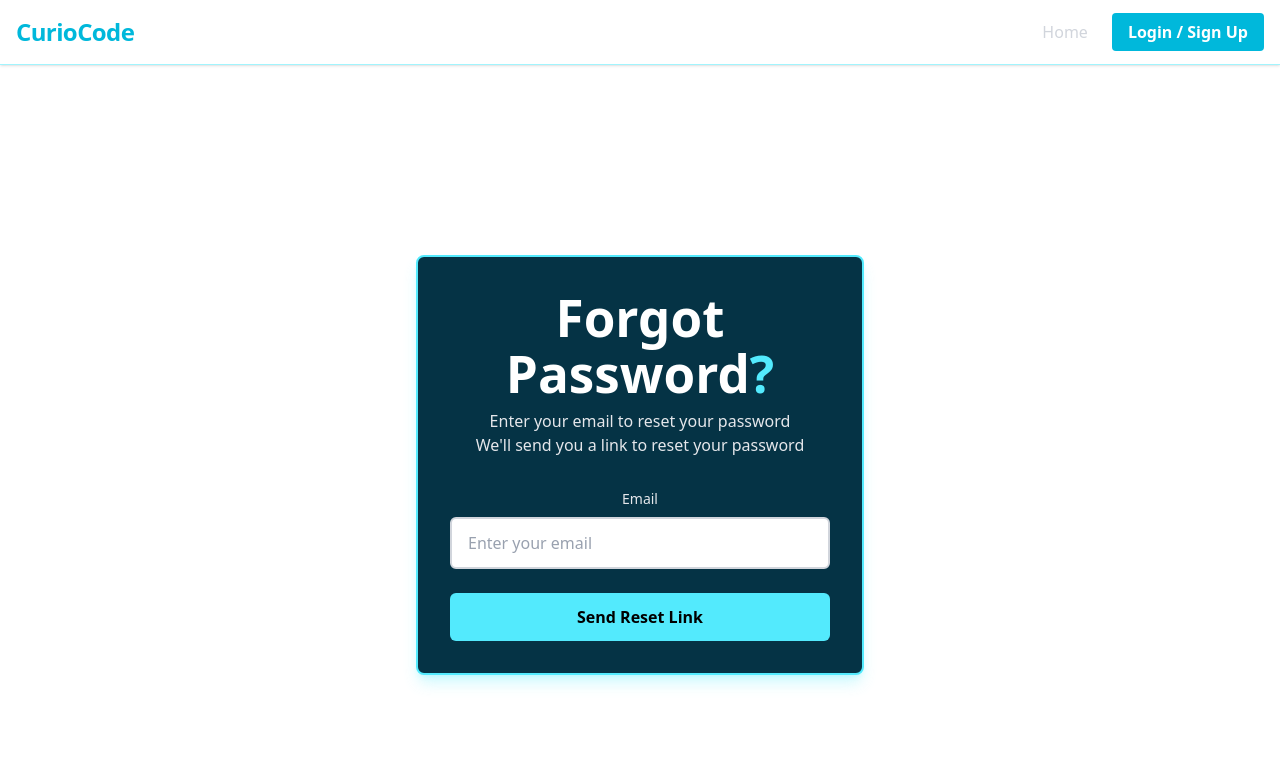
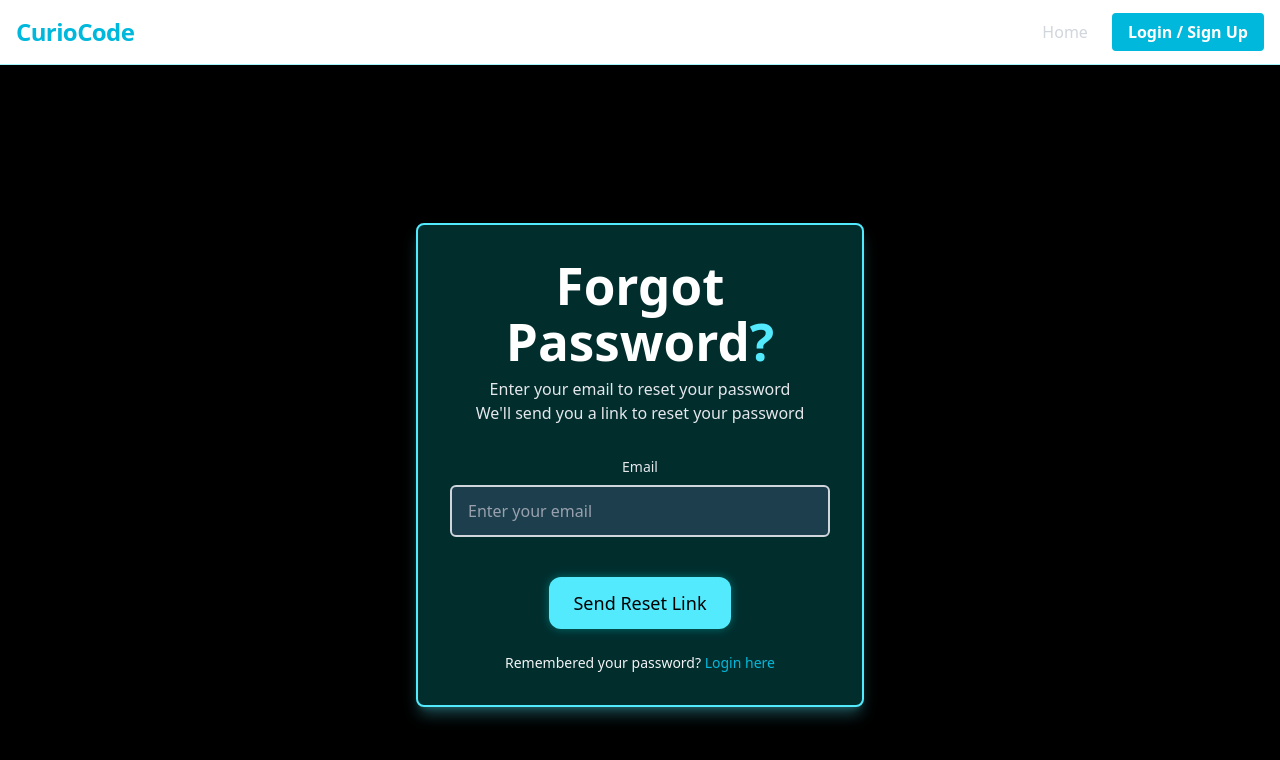
Before and after one commit to matifandy8/CurioCode, a React (Vite) app: page /forgot-password in a window 1280 px wide. Shown: the top 760 px of the page. Built offline with nearby package versions, Linux system fonts and the light colour scheme; no server answers; a web font is replaced by a local one.

Commit message:
Add login page, register, reset, forgot: validation, UX and error feedback

```diff
--- a/package.json
+++ b/package.json
@@ -10,7 +10,9 @@
     "preview": "vite preview"
   },
   "dependencies": {
+    "@hookform/resolvers": "^5.2.2",
     "@tailwindcss/vite": "^4.1.16",
+    "axios": "^1.13.2",
     "clsx": "^2.1.1",
     "react": "^19.1.1",
     "react-dom": "^19.1.1",
@@ -18,7 +20,8 @@
     "react-icons": "^5.5.0",
     "react-router-dom": "^7.9.5",
     "tailwind-merge": "^3.3.1",
-    "tailwindcss": "^4.1.16"
+    "tailwindcss": "^4.1.16",
+    "yup": "^1.7.1"
   },
   "devDependencies": {
     "@eslint/js": "^9.36.0",
--- /dev/null
+++ b/src/features/auth/hooks/useRequest.ts
@@ -0,0 +1,26 @@
+import { useState } from "react";
+
+export function useRequestState() {
+  const [state, setState] = useState({
+    status: "idle",   // idle | loading | success | error
+    error: null as string | null,
+  });
+
+  const setLoading = () =>
+    setState({ status: "loading", error: null });
+
+  const setSuccess = () =>
+    setState({ status: "success", error: null });
+
+  const setError = (message: string) =>
+    setState({ status: "error", error: message });
+
+
+  return {
+    ...state,
+    loading: state.status === "loading",
+    setLoading,
+    setSuccess,
+    setError,
+  };
+}
--- a/src/features/auth/pages/forgotpassword/forgot-password.tsx
+++ b/src/features/auth/pages/forgotpassword/forgot-password.tsx
@@ -1,12 +1,48 @@
+import { useForm } from 'react-hook-form';
+import { Button } from '@/components/Button';
+import { Input } from '@/components/Input';
+import { Label } from '@/components/Label';
+import { yupResolver } from "@hookform/resolvers/yup"
+import * as yup from "yup"
+import { useRequestState } from '../../hooks/useRequest';
 
+const schema = yup
+  .object({
+    email: yup.string().email().required().trim(),
+  })
+  .required()
 
 const ForgotPasswordPage: React.FC = () => {
+  type FormValues = { email: string };
+  const { loading, error, setLoading, setSuccess, setError, reset } = useRequestState();
 
+  const {
+    register,
+    handleSubmit,
+    formState: { errors },
+  } = useForm<FormValues>({
+    resolver: yupResolver(schema),
+  })
+
+  const onSubmit = (data: FormValues) => {
+    console.log(data);
+    setLoading();
+    // TODO: Implement forgot password API call
+    setTimeout(() => {
+      setSuccess();
+      console.log('Reset link sent to:', data.email);
+    }, 1000);
+  };
+
+  const resetOnChange = (originalHandler?: React.ChangeEventHandler<HTMLInputElement>) => (e: React.ChangeEvent<HTMLInputElement>) => {
+    reset();
+    originalHandler?.(e);
+  };
 
   return (
-    <div className="min-h-screen flex items-center justify-center px-4 py-12">
+    <div className="min-h-screen bg-black flex items-center justify-center px-4 py-12">
       <div className="w-full max-w-md">
-        <div className="bg-cyan-950 border-2 border-cyan-300 rounded-lg shadow-lg shadow-cyan-300/30 p-8">
+        <div className="bg-[#012d2d] border-2 border-cyan-300 rounded-lg shadow-lg shadow-cyan-300/30 p-8">
           <h1 className="text-3xl font-bold text-white text-center mb-2">
             Forgot Password
             <span className="text-cyan-300">?</span>
@@ -17,27 +53,27 @@ const ForgotPasswordPage: React.FC = () => {
             We'll send you a link to reset your password
           </p>
 
-          <form className="space-y-6">
+          <form onSubmit={handleSubmit(onSubmit)} className="space-y-6">
             <div>
-              <label htmlFor="email" className="block text-sm font-medium text-gray-200 mb-2">
-                Email
-              </label>
-              <input
-                id="email"
-                type="email"
-                placeholder="Enter your email"
-                className="w-full px-4 py-3 bg-white border-2 border-gray-300 text-black rounded-md focus:outline-none focus:ring-2 focus:ring-cyan-300 focus:border-cyan-300 placeholder-gray-400 transition-all"
-                required
-              />
+              <Label htmlFor="email">Email</Label>
+              <Input id="email" {...register('email')} type="email" placeholder="Enter your email" onChange={resetOnChange()} />
+              {errors.email && <div className="text-sm text-red-500 mt-1 font-bold">{errors.email.message}</div>}
             </div>
 
-            <button
-              type="submit"
-              className="w-full bg-cyan-300 text-black font-semibold py-3 rounded-md hover:bg-cyan-400 transition-colors duration-200 focus:outline-none focus:ring-2 focus:ring-cyan-400 focus:ring-offset-2"
-            >
-              Send Reset Link
-            </button>
+            <Button type="submit" variant="primary" size="lg" className="mt-4" disabled={loading}>
+              {loading ? "" : "Send Reset Link"}
+            </Button>
+            {error && <div className="text-sm text-red-500 mt-1 font-bold">{error}</div>}
           </form>
+
+          <div className="mt-6 text-center">
+            <p className="text-gray-100 text-sm">
+              Remembered your password?{' '}
+              <a href="/login" className="text-cyan-500 hover:text-cyan-600 font-medium transition-colors">
+                Login here
+              </a>
+            </p>
+          </div>
         </div>
       </div>
     </div>
--- a/src/features/auth/pages/login/login.tsx
+++ b/src/features/auth/pages/login/login.tsx
@@ -1,27 +1,53 @@
-import { useState } from 'react';
 import { useForm } from 'react-hook-form';
 import { Button } from '@/components/Button';
 import { Input } from '@/components/Input';
 import { Label } from '@/components/Label';
+import { yupResolver } from "@hookform/resolvers/yup"
+import * as yup from "yup"
+import { useAuth } from '@/app/providers/useAuth';
+import { useNavigate } from 'react-router-dom';
+import { useRequestState } from '../../hooks/useRequest';
+
+const schema = yup
+  .object({
+    email: yup.string().email().required().trim(),
+    password: yup.string().required().min(6).trim(),
+  })
+  .required()
 
 const LoginPage: React.FC = () => {
   type FormValues = { email: string; password: string };
-  const { register, handleSubmit, formState: { errors } } = useForm<FormValues>({ mode: 'onTouched' });
-  const [error, setError] = useState('');
+  const navigate = useNavigate();
+  const { loading, error, setLoading, setSuccess, setError} = useRequestState();
+
+  const {
+    register,
+    handleSubmit,
+    formState: { errors },
+  } = useForm<FormValues>({
+    resolver: yupResolver(schema),
+  })
+  const auth = useAuth();
 
   const onSubmit = (data: FormValues) => {
-    setError('');
-    // Log submitted data for debugging
-    console.log('Login submit:', data);
+    console.log(data);
+    setLoading();
+    auth.login(data.email, data.password).then(res => {
+      console.log(res);
+      setSuccess();
 
-    // If an admin token was provided, persist and validate it
-    // Otherwise proceed with normal (mocked) login flow
+      navigate("/");
+    }).catch(err => {
+      console.error(err);
+      setError(err instanceof Error ? err.message : "Unexpected error");
+    });
   };
 
+
   return (
-    <div className="min-h-screen flex items-center justify-center px-4 py-12">
+    <div className="min-h-screen bg-black flex items-center justify-center px-4 py-12">
       <div className="w-full max-w-md">
-        <div className="bg-cyan-950 border-2 border-cyan-300 rounded-lg shadow-lg shadow-cyan-300/30 p-8">
+        <div className="bg-[#012d2d] border-2 border-cyan-300 rounded-lg shadow-lg shadow-cyan-300/30 p-8">
           <h1 className="text-3xl font-bold text-white text-center mb-2">
             Welcome Back
           </h1>
@@ -32,38 +58,20 @@ const LoginPage: React.FC = () => {
           <form onSubmit={handleSubmit(onSubmit)} className="space-y-6">
             <div>
               <Label htmlFor="email">Email</Label>
-              <Input id="email" {...register('email', {
-                required: 'Email is required', validate: {
-                  maxLength: (v) =>
-                    v.length <= 50 || "The email should have at most 50 characters",
-                  matchPattern: (v) =>
-                    /^\w+([.-]?\w+)*@\w+([.-]?\w+)*(\.\w{2,3})+$/.test(v) ||
-                    "Email address must be a valid address",
-                },
-              })} type="email" placeholder="Enter your email" />
-              {errors.email && <div className="text-sm text-red-500 mt-1">{errors.email.message}</div>}
+              <Input id="email" {...register('email')} type="email" placeholder="Enter your email" />
+              {errors.email && <div className="text-sm text-red-500 mt-1 font-bold">{errors.email.message}</div>}
             </div>
 
             <div>
               <Label htmlFor="password">Password</Label>
-              <Input id="password" {...register('password', {
-                required: 'Password is required', minLength: {
-                  value: 6,
-                  message: "Password must be at least 6 characters long"
-                }
-              })} type="password" placeholder="Enter your password" />
-              {errors.password && <div className="text-sm text-red-500 mt-1">{errors.password.message}</div>}
+              <Input id="password" {...register('password')} type="password" placeholder="Enter your password" />
+              {errors.password && <div className="text-sm text-red-500 mt-1 font-bold">{errors.password.message}</div>}
             </div>
 
-            {error && (
-              <div className="bg-red-50 border-2 border-red-400 text-red-700 px-4 py-3 rounded-md">
-                {error}
-              </div>
-            )}
-
-            <Button type="submit" variant="primary" size="lg" className="mt-4">
-              Login
+            <Button type="submit" variant="primary" size="lg" className="mt-4" disabled={loading}>
+              {loading ? "Loading..." : "Login"}
             </Button>
+            {error && <div className="text-sm text-red-500 mt-1 font-bold">{error}</div>}
           </form>
 
           <div className="mt-6 text-center">
--- a/src/features/auth/pages/register/Register.tsx
+++ b/src/features/auth/pages/register/Register.tsx
@@ -1,36 +1,57 @@
-import { useState } from 'react';
 import { useForm } from 'react-hook-form';
 import { Button } from '@/components/Button';
 import { Input } from '@/components/Input';
 import { Label } from '@/components/Label';
+import { yupResolver } from "@hookform/resolvers/yup"
+import * as yup from "yup"
+import { useAuth } from '@/app/providers/useAuth';
+import type { FormValuesRegister } from '@/features/auth/types/auth.types';
+import { useNavigate } from 'react-router-dom';
+import { useRequestState } from '../../hooks/useRequest';
+
+const schema = yup
+  .object({
+    name: yup.string().required().trim().min(2).max(50),
+    email: yup.string().email().required().trim(),
+    password: yup.string().required().min(6).trim(),
+    confirmPassword: yup.string().required().trim().oneOf([yup.ref('password')], 'Passwords do not match'),
+  })
+  .required()
 
 const RegisterPage: React.FC = () => {
-  type FormValues = {
-    name: string;
-    email: string;
-    password: string;
-    confirmPassword: string;
+  const navigate = useNavigate();
+  const { loading, error, setLoading, setSuccess, setError, reset } = useRequestState();
+
+  const {
+    register,
+    handleSubmit,
+    formState: { errors },
+  } = useForm<FormValuesRegister>({
+    resolver: yupResolver(schema),
+  })
+  const auth = useAuth();
+
+  const onSubmit = (data: FormValuesRegister) => {
+    setLoading();
+    auth.register(data.name, data.email, data.password).then(res => {
+      setSuccess();
+
+      navigate("/login");
+    }).catch(err => {
+      console.error(err);
+      setError(err instanceof Error ? err.message : "Unexpected error");
+    });
   };
 
-  const { register, handleSubmit, watch, formState: { errors } } = useForm<FormValues>({ mode: 'onTouched' });
-  const [error, setError] = useState('');
-
-  const onSubmit = async (data: FormValues) => {
-    setError('');
-    console.log('Register submit:', data);
-    if (data.password !== data.confirmPassword) {
-      setError('Passwords do not match');
-      return;
-    }
-
-    // add registration logic here (mock)
-    // await fetch('/api/auth/register', { method: 'POST', body: JSON.stringify(data) })
+  const resetOnChange = (originalHandler?: React.ChangeEventHandler<HTMLInputElement>) => (e: React.ChangeEvent<HTMLInputElement>) => {
+    reset();
+    originalHandler?.(e);
   };
 
   return (
     <div className="min-h-screen bg-black flex items-center justify-center px-4 py-12">
       <div className="w-full max-w-md">
-        <div className="bg-cyan-950 border-2 border-cyan-300 rounded-lg shadow-lg shadow-cyan-300/30 p-8">
+        <div className="bg-[#012d2d] border-2 border-cyan-300 rounded-lg shadow-lg shadow-cyan-300/30 p-8">
           <h1 className="text-3xl font-bold text-white text-center mb-2">
             Create Account
           </h1>
@@ -41,37 +62,33 @@ const RegisterPage: React.FC = () => {
           <form onSubmit={handleSubmit(onSubmit)} className="space-y-6">
             <div>
               <Label htmlFor="name">Name</Label>
-              <Input id="name" {...register('name', { required: 'Name is required' })} placeholder="Enter your name" />
-              {errors.name && <div className="text-sm text-red-500 mt-1">{errors.name.message}</div>}
+              <Input id="name" {...register('name')} placeholder="Enter your name" onChange={resetOnChange()} />
+              {errors.name && <div className="text-sm text-red-500 mt-1 font-bold">{errors.name.message}</div>}
             </div>
 
             <div>
               <Label htmlFor="email">Email</Label>
-              <Input id="email" {...register('email', { required: 'Email is required' })} type="email" placeholder="Enter your email" />
-              {errors.email && <div className="text-sm text-red-500 mt-1">{errors.email.message}</div>}
+              <Input id="email" {...register('email')} type="email" placeholder="Enter your email" onChange={resetOnChange()} />
+              {errors.email && <div className="text-sm text-red-500 mt-1 font-bold">{errors.email.message}</div>}
             </div>
 
             <div>
               <Label htmlFor="password">Password</Label>
-              <Input id="password" {...register('password', { required: 'Password is required', minLength: { value: 6, message: 'Minimum 6 characters' } })} type="password" placeholder="Enter your password" />
-              {errors.password && <div className="text-sm text-red-500 mt-1">{errors.password.message}</div>}
+              <Input id="password" {...register('password')} type="password" placeholder="Enter your password" onChange={resetOnChange()} />
+              {errors.password && <div className="text-sm text-red-500 mt-1 font-bold">{errors.password.message}</div>}
             </div>
 
             <div>
               <Label htmlFor="confirmPassword">Confirm Password</Label>
-              <Input id="confirmPassword" {...register('confirmPassword', { required: 'Please confirm your password', validate: (v) => v === watch('password') || 'Passwords do not match' })} type="password" placeholder="Confirm your password" />
-              {errors.confirmPassword && <div className="text-sm text-red-500 mt-1">{errors.confirmPassword.message}</div>}
+              <Input id="confirmPassword" {...register('confirmPassword')} type="password" placeholder="Confirm your password" onChange={resetOnChange()} />
+              {errors.confirmPassword && <div className="text-sm text-red-500 mt-1 font-bold">{errors.confirmPassword.message}</div>}
             </div>
 
-            {error && (
-              <div className="bg-red-50 border-2 border-red-400 text-red-700 px-4 py-3 rounded-md">
-                {error}
-              </div>
-            )}
 
-            <Button type="submit" variant="primary" size="lg" className="mt-4">
-              Register
+            <Button type="submit" variant="primary" size="lg" className="mt-4" disabled={loading}>
+              {loading ? "Loading..." : "Register"}
             </Button>
+            {error && <div className="text-sm text-red-500 mt-1 font-bold">{error}</div>}
           </form>
 
           <div className="mt-6 text-center">
--- a/src/features/auth/pages/resetpassword/reset-password.tsx
+++ b/src/features/auth/pages/resetpassword/reset-password.tsx
@@ -1,32 +1,61 @@
-import { useSearchParams } from 'react-router-dom';
-import { useState } from 'react';
+import { useSearchParams, useNavigate } from 'react-router-dom';
 import { useForm } from 'react-hook-form';
 import { Button } from '@/components/Button';
 import { Input } from '@/components/Input';
 import { Label } from '@/components/Label';
+import { yupResolver } from "@hookform/resolvers/yup"
+import * as yup from "yup"
+import { useRequestState } from '../../hooks/useRequest';
+
+const schema = yup
+  .object({
+    password: yup.string().required().min(6).trim(),
+    confirmPassword: yup.string().required().trim().oneOf([yup.ref('password')], 'Passwords do not match'),
+  })
+  .required()
 
 export function ResetPasswordPage() {
-  const [error, setError] = useState('');
   type FormValues = { password: string; confirmPassword: string };
-  const { register, handleSubmit, watch, formState: { errors } } = useForm<FormValues>({ mode: 'onTouched' });
-
+  const navigate = useNavigate();
+  const { loading, error, status, setLoading, setSuccess, setError, reset } = useRequestState();
   const [searchParams] = useSearchParams();
   const token = searchParams.get('token');
 
+  const {
+    register,
+    handleSubmit,
+    formState: { errors },
+  } = useForm<FormValues>({
+    resolver: yupResolver(schema),
+  })
+
   const submit = async (data: FormValues) => {
-    setError('');
     console.log('Reset password submit:', { token, ...data });
     if (!token) {
       setError('Missing reset token.');
       return;
     }
+
+    setLoading();
+    // TODO: Implement reset password API call
+    setTimeout(() => {
+      setSuccess();
+      setTimeout(() => {
+        navigate('/login');
+      }, 2000);
+    }, 1000);
   };
 
-  if (success) {
+  const resetOnChange = (originalHandler?: React.ChangeEventHandler<HTMLInputElement>) => (e: React.ChangeEvent<HTMLInputElement>) => {
+    reset();
+    originalHandler?.(e);
+  };
+
+  if (status === 'success') {
     return (
-      <div className="min-h-screen flex items-center justify-center px-4 py-12">
+      <div className="min-h-screen bg-black flex items-center justify-center px-4 py-12">
         <div className="w-full max-w-md">
-          <div className="bg-cyan-950 border-2 border-cyan-300 rounded-lg shadow-lg shadow-cyan-300/30 p-8 text-center">
+          <div className="bg-[#012d2d] border-2 border-cyan-300 rounded-lg shadow-lg shadow-cyan-300/30 p-8 text-center">
             <h2 className="text-2xl font-semibold text-white mb-2">Password changed</h2>
             <p className="text-gray-200">Your password has been updated. You can now <a href="/login" className="text-cyan-400 underline">log in</a>.</p>
           </div>
@@ -36,44 +65,41 @@ export function ResetPasswordPage() {
   }
 
   return (
-    <div className="min-h-screen flex items-center justify-center px-4 py-12">
+    <div className="min-h-screen bg-black flex items-center justify-center px-4 py-12">
       <div className="w-full max-w-md">
-        <div className="bg-cyan-950 border-2 border-cyan-300 rounded-lg shadow-lg shadow-cyan-300/30 p-8">
+        <div className="bg-[#012d2d] border-2 border-cyan-300 rounded-lg shadow-lg shadow-cyan-300/30 p-8">
           <h1 className="text-3xl font-bold text-white text-center mb-2">Reset Password</h1>
           <p className="text-gray-200 text-center mb-6">Enter a new password for your account.</p>
 
-          <form onSubmit={handleSubmit(submit)} className="space-y-4">
+          <form onSubmit={handleSubmit(submit)} className="space-y-6">
             <div>
-              <Label htmlFor="password" required>New password</Label>
+              <Label htmlFor="password">New Password</Label>
               <Input
                 id="password"
                 type="password"
-                {...register('password', { required: 'Password is required', minLength: { value: 6, message: 'Minimum 6 characters' } })}
+                {...register('password')}
                 placeholder="Enter new password"
+                onChange={resetOnChange()}
               />
-              {errors.password && <div className="text-sm text-red-500 mt-1">{errors.password.message}</div>}
+              {errors.password && <div className="text-sm text-red-500 mt-1 font-bold">{errors.password.message}</div>}
             </div>
 
             <div>
-              <Label htmlFor="confirm" required>Confirm password</Label>
+              <Label htmlFor="confirmPassword">Confirm Password</Label>
               <Input
-                id="confirm"
+                id="confirmPassword"
                 type="password"
-                {...register('confirmPassword', { required: 'Please confirm your password', validate: (v) => v === watch('password') || 'Passwords do not match' })}
+                {...register('confirmPassword')}
                 placeholder="Confirm new password"
+                onChange={resetOnChange()}
               />
-              {errors.confirmPassword && <div className="text-sm text-red-500 mt-1">{errors.confirmPassword.message}</div>}
+              {errors.confirmPassword && <div className="text-sm text-red-500 mt-1 font-bold">{errors.confirmPassword.message}</div>}
             </div>
 
-            {error && (
-              <div className="bg-red-50 border-2 border-red-400 text-red-700 px-4 py-3 rounded-md">
-                {error}
-              </div>
-            )}
-
-            <Button type="submit" variant="primary" size="lg" className="w-full" disabled={loading}>
+            <Button type="submit" variant="primary" size="lg" className="mt-4" disabled={loading}>
               {loading ? 'Saving...' : 'Change password'}
             </Button>
+            {error && <div className="text-sm text-red-500 mt-1 font-bold">{error}</div>}
           </form>
 
           <div className="mt-6 text-center">
```
Also changed, not shown: src/features/auth/services/auth.service.ts (added, +50 -0 lines), src/features/auth/types/auth.types.ts (+8 -1 lines), 1 other file (tests, documents, lock files or other folders).
